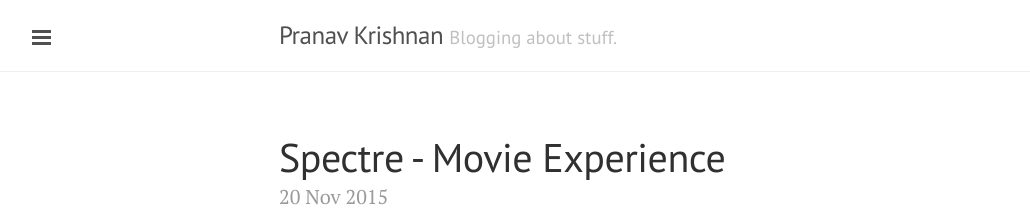
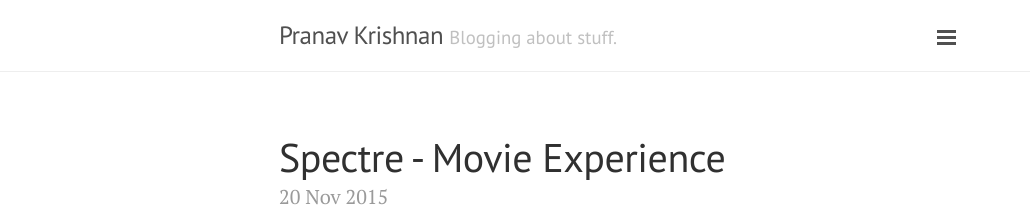
Before and after one commit to nostack/nostack.github.io, a Jekyll site: the page built from index.html, in a window 1280 px wide. Shown: the top 220 px of the page, without its empty margins (1-1031 px from the left). Built offline with Jekyll 4.4.1, drawn with Linux system fonts in a browser that asks for light colours; Markdown is read by kramdown in place of the engine named in the settings; the list of posts is cut into pages by our own code.

Commit message:
Fixing Sidebar Toggle

```diff
--- a/_layouts/default.html
+++ b/_layouts/default.html
@@ -3,7 +3,7 @@
 
   {% include head.html %}
 
-  <body>
+  <body class="layout-reverse sidebar-overlay">
 
     {% include sidebar.html %}
 
--- a/public/css/lanyon.css
+++ b/public/css/lanyon.css
@@ -289,7 +289,7 @@
 }
 
 #sidebar-checkbox:checked + .sidebar {
-  left: 0;
+  left: 14rem;
   visibility: visible;
 }
 #sidebar-checkbox:checked ~ .wrap {
@@ -428,13 +428,14 @@
 }
 .layout-reverse .sidebar-toggle {
   left: auto;
-  right: 1rem;
+  right: 15.5rem;
 }
 
 .layout-reverse #sidebar-checkbox:checked + .sidebar {
   left: auto;
   right: 0;
 }
+
 .layout-reverse #sidebar-checkbox:checked ~ .wrap {
   left: auto;
   right: 14rem;
```
Also changed, not shown: 1 other file.
